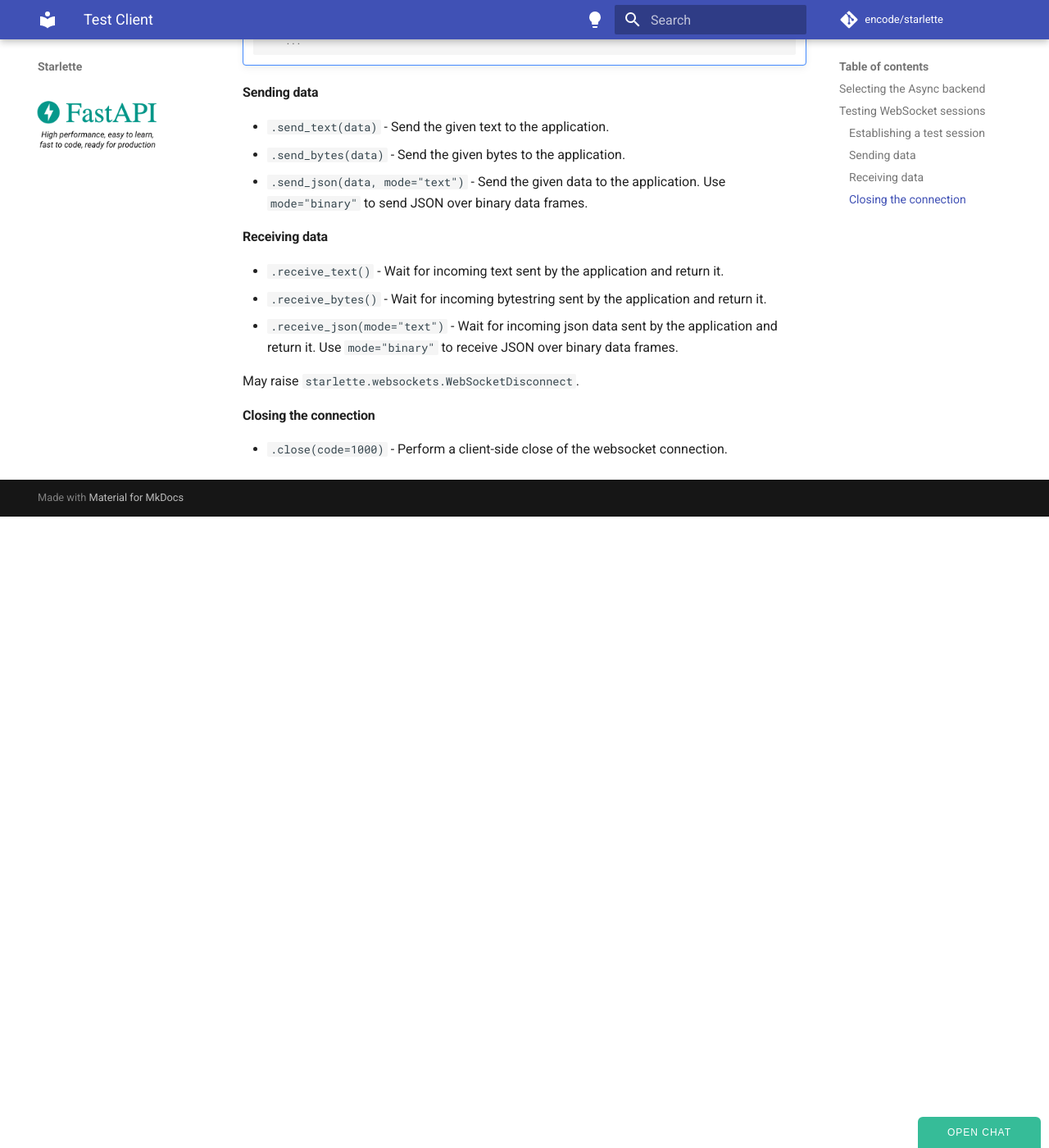
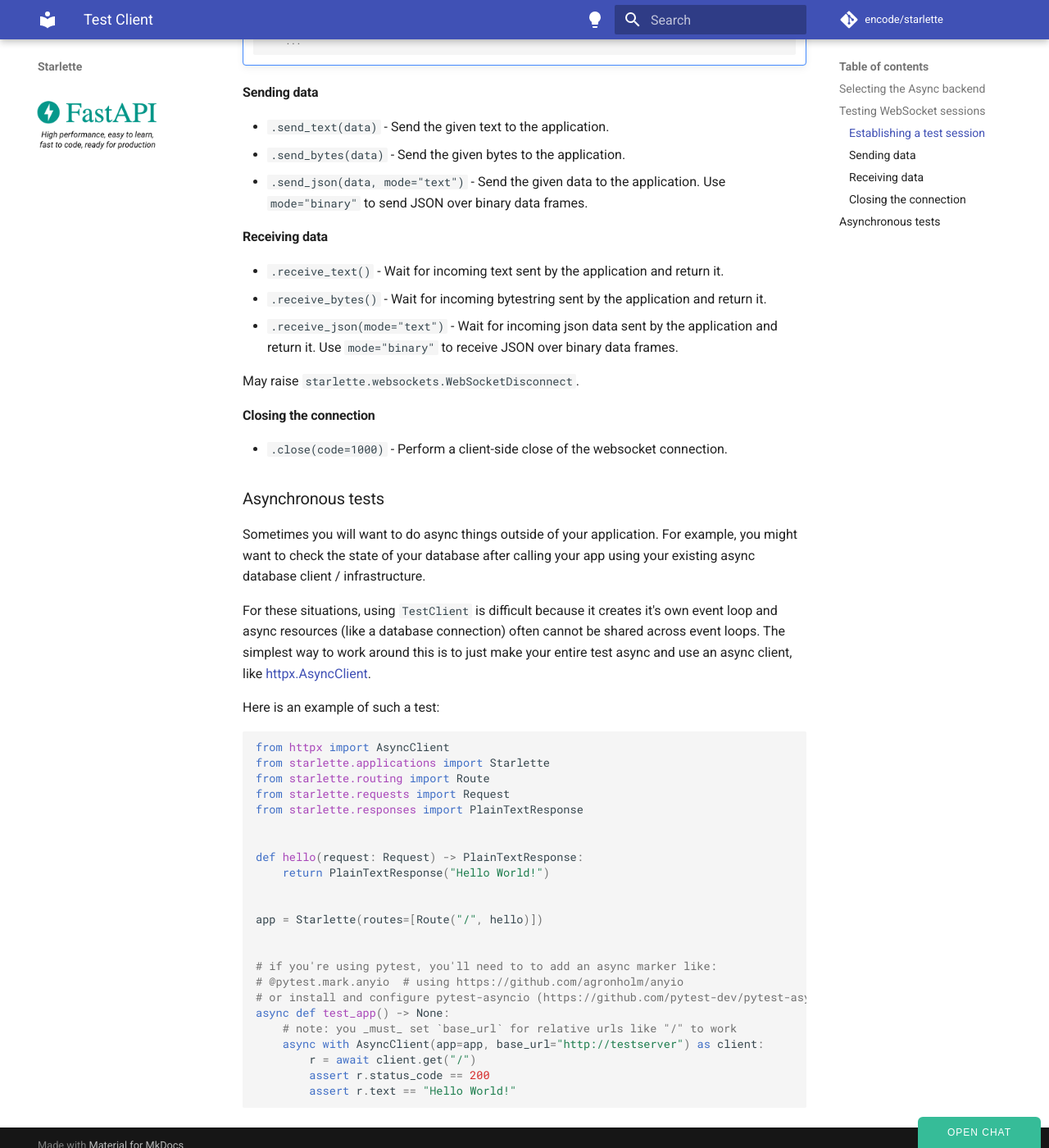
Before and after one commit to azurelotus0926/starlette, an MkDocs documentation site: the page built from docs/testclient.md, in a window 1280 px wide and 1400 px high, scrolled down 2787 px. Shown: the whole window at 82% size. Built offline with MkDocs 1.6.1 and Material for MkDocs 9.7.7, drawn with Linux system fonts in a browser that asks for light colours; comment, search, counter and statistics services are not loaded.

Commit message:
Document using httpx for async tests (#1728)

````diff
--- a/docs/testclient.md
+++ b/docs/testclient.md
@@ -154,3 +154,41 @@ May raise `starlette.websockets.WebSocketDisconnect`.
 #### Closing the connection
 
 * `.close(code=1000)` - Perform a client-side close of the websocket connection.
+
+### Asynchronous tests
+
+Sometimes you will want to do async things outside of your application.
+For example, you might want to check the state of your database after calling your app using your existing async database client / infrastructure.
+
+For these situations, using `TestClient` is difficult because it creates it's own event loop and async resources (like a database connection) often cannot be shared across event loops.
+The simplest way to work around this is to just make your entire test async and use an async client, like [httpx.AsyncClient].
+
+Here is an example of such a test:
+
+```python
+from httpx import AsyncClient
+from starlette.applications import Starlette
+from starlette.routing import Route
+from starlette.requests import Request
+from starlette.responses import PlainTextResponse
+
+
+def hello(request: Request) -> PlainTextResponse:
+    return PlainTextResponse("Hello World!")
+
+
+app = Starlette(routes=[Route("/", hello)])
+
+
+# if you're using pytest, you'll need to to add an async marker like:
+# @pytest.mark.anyio  # using https://github.com/agronholm/anyio
+# or install and configure pytest-asyncio (https://github.com/pytest-dev/pytest-asyncio)
+async def test_app() -> None:
+    # note: you _must_ set `base_url` for relative urls like "/" to work
+    async with AsyncClient(app=app, base_url="http://testserver") as client:
+        r = await client.get("/")
+        assert r.status_code == 200
+        assert r.text == "Hello World!"
+```
+
+[httpx.AsyncClient]: https://www.python-httpx.org/advanced/#calling-into-python-web-apps
````
